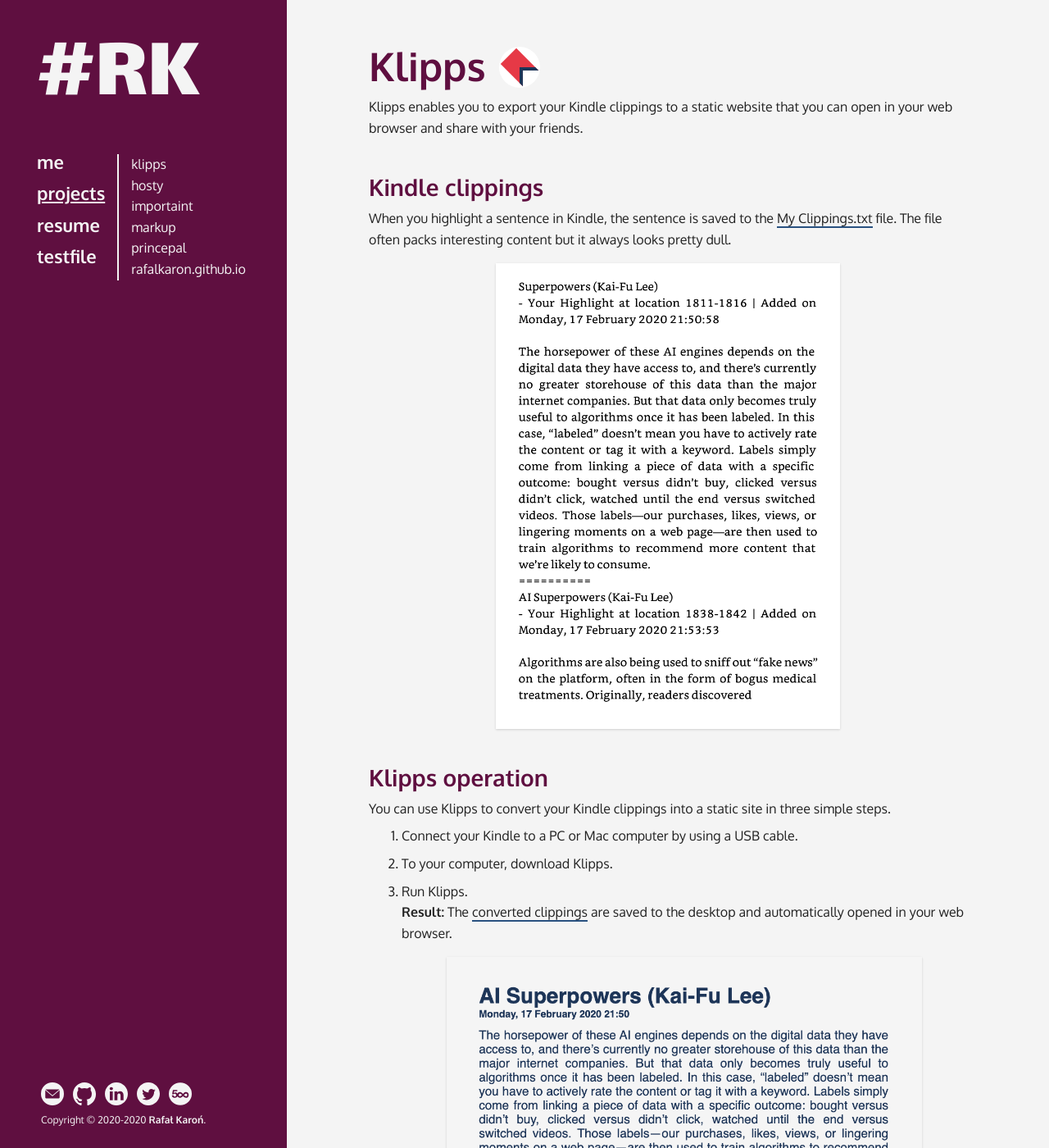
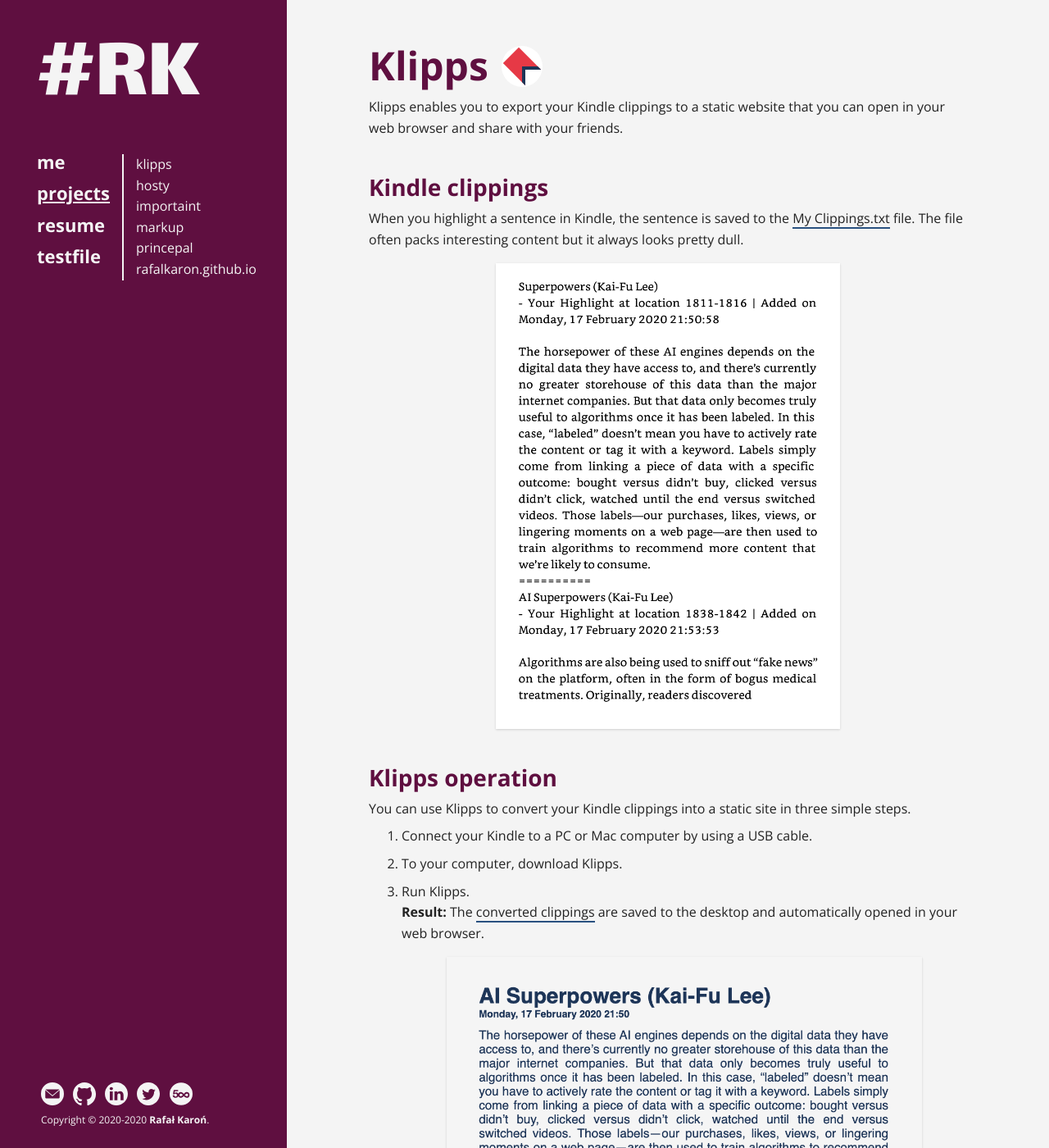
Before and after one commit to rafalkaron/rafalkaron.github.io, a Jekyll site: the page built from projects.md, in a window 1280 px wide and 1400 px high. Shown: the whole window at 82% size. Built offline with Jekyll 4.4.1, drawn with Linux system fonts in a browser that asks for light colours; some web fonts are replaced.

Commit message:
typography update

```diff
--- a/_sass/_variables.scss
+++ b/_sass/_variables.scss
@@ -1,10 +1,10 @@
 //Typography
-@import url('https://fonts.googleapis.com/css2?family=Oxygen:wght@300;400;700&display=swap');
-@import url('https://fonts.googleapis.com/css2?family=Oxygen+Mono&display=swap');
+@import url('https://fonts.googleapis.com/css2?family=Open+Sans:ital,wght@0,300;0,400;0,600;0,700;0,800;1,300;1,400;1,600;1,700;1,800&display=swap');
+@import url('https://fonts.googleapis.com/css2?family=Source+Code+Pro&display=swap');
 @import url('https://fonts.googleapis.com/css2?family=Lalezar&display=swap');
 
-$main-font: 'Oxygen', sans-serif;
-$mono-font: 'Oxygen Mono', monospace;
+$main-font: 'Open Sans', sans-serif;
+$mono-font: 'Source Code Pro', monospace;
 $logo-font: 'Lalezar', sans-serif;
 
 //Palette
```
